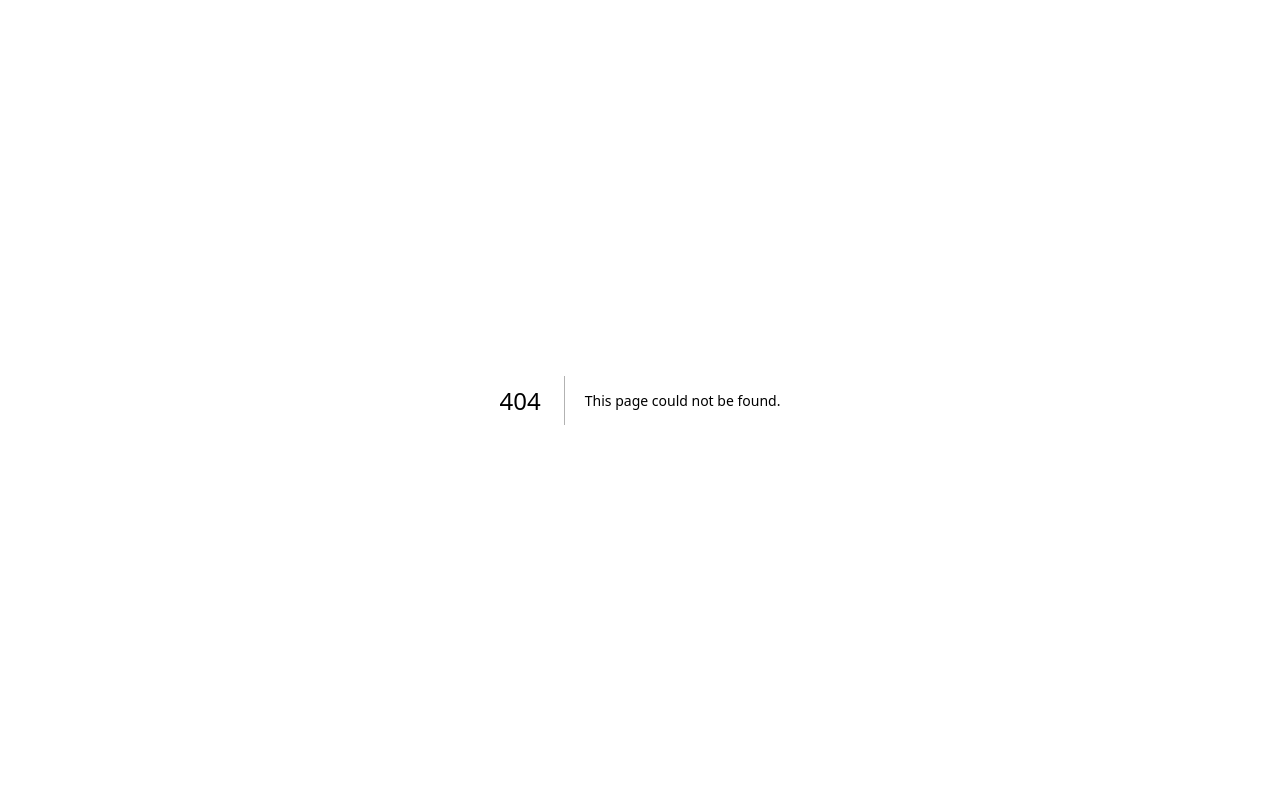
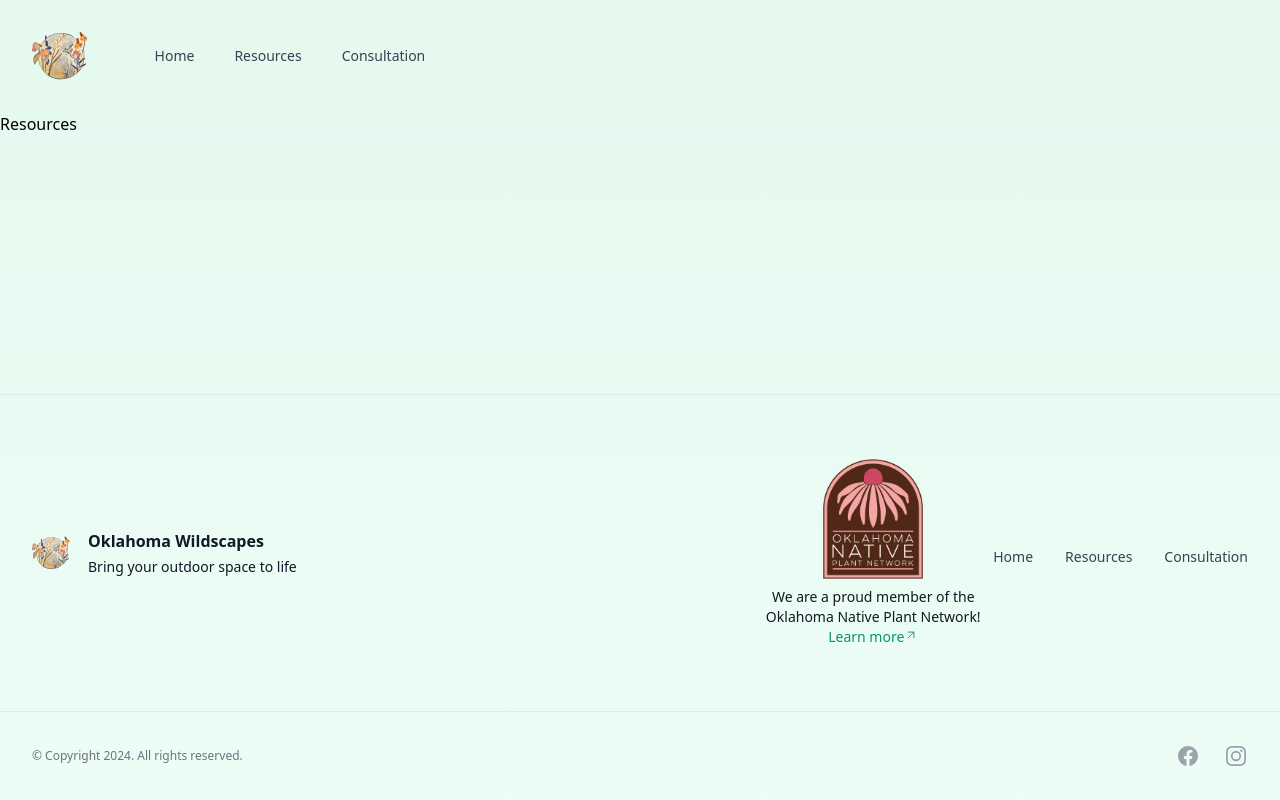
Before and after one commit to ppalms/ok-wildscapes, a Next.js app: page /resources in a window 1280 px wide. Before the commit this address had no page. Built offline with nearby package versions, Linux system fonts and the light colour scheme.

Commit message:
Rework landing page and add ONPN link

```diff
--- a/src/app/(main)/page.tsx
+++ b/src/app/(main)/page.tsx
@@ -1,15 +1,17 @@
-import { Projects } from '@/components/Projects';
+import { Carousel } from '@/components/Carousel';
+import { Consultation } from '@/components/Consultation';
 import { Hero } from '@/components/Hero';
 import { Logo } from '@/components/Logo';
-import { Consultation } from '@/components/Consultation';
+import { Projects } from '@/components/Projects';
 
 export default function Home() {
   return (
     <>
       <Logo className="w-64 sm:w-max sm:max-w-md md:max-w-lg lg:max-w-xl mx-auto" />
       <Hero />
+      <Consultation />
       <Projects />
-      <Consultation />
+      <Carousel />
     </>
   );
 }
--- /dev/null
+++ b/src/app/(main)/resources/page.tsx
@@ -0,0 +1,7 @@
+export default function Page() {
+  return (
+    <div>
+      <h1>Resources</h1>
+    </div>
+  );
+}
--- a/src/components/Consultation.tsx
+++ b/src/components/Consultation.tsx
@@ -6,14 +6,14 @@ export function Consultation() {
   return (
     <section
       id="consultation"
-      className="relative overflow-hidden py-20 sm:py-28"
+      className="relative overflow-hidden bg-emerald-950 py-20 sm:py-28"
     >
       <Container className="relative">
         <div className="mx-auto max-w-xl sm:text-center">
-          <h2 className="font-display text-3xl font-bold tracking-tight text-gray-900">
+          <h2 className="font-display text-3xl font-bold tracking-tight text-gray-300">
             Request a Consultation
           </h2>
-          <p className="mt-4 text-lg text-gray-600">
+          <p className="mt-4 text-lg text-gray-300">
             Let us help you transform your yard into a thriving wildscape that
             benefits nature and provides you with a serene retreat. Reach out to
             us for a free consultation!
--- a/src/components/Footer.tsx
+++ b/src/components/Footer.tsx
@@ -1,7 +1,9 @@
-import { JSX, SVGProps } from 'react';
 import { Container } from '@/components/Container';
 import { Logomark } from '@/components/Logo';
 import { NavLinks } from '@/components/NavLinks';
+import { JSX, SVGProps } from 'react';
+import Image from 'next/image';
+import Link from 'next/link';
 
 const navigation = [
   {
@@ -36,12 +38,58 @@ export function Footer() {
   return (
     <footer className="border-t border-gray-200">
       <Container>
-        <div className="flex flex-col items-start justify-between gap-y-12 py-12 lg:flex-row lg:items-center lg:py-16">
-          <div className="flex items-center text-gray-900">
-            <Logomark className="h-10 w-10 flex-none fill-cyan-500" />
-            <div className="ml-4">
-              <p className="text-base font-semibold">Oklahoma Wildscapes</p>
-              <p className="mt-1 text-sm">Bring your outdoor space to life</p>
+        <div className="flex flex-col items-start gap-y-12 py-12 lg:flex-row lg:items-center lg:py-16">
+          <div className="flex flex-col-reverse sm:flex-row justify-between items-center w-full text-gray-900">
+            <div className="flex items-center mt-12 sm:mt-0">
+              <Logomark className="h-10 w-10 flex-none fill-cyan-500" />
+              <div className="ml-4">
+                <p className="text-base font-semibold">Oklahoma Wildscapes</p>
+                <p className="mt-1 text-sm">Bring your outdoor space to life</p>
+              </div>
+            </div>
+
+            <div className="flex flex-col-reverse items-center text-sm">
+              <p className="max-w-60 pt-2 text-center">
+                We are a proud member of the Oklahoma Native Plant Network!
+                <Link
+                  href="https://www.onpn.org/"
+                  className="text-emerald-600 hover:text-emerald-700"
+                  target="_blank"
+                >
+                  {' '}
+                  Learn more
+                  <span className="inline-flex">
+                    <svg
+                      data-testid="geist-icon"
+                      fill="none"
+                      height="24"
+                      shape-rendering="geometricPrecision"
+                      stroke="currentColor"
+                      stroke-linecap="round"
+                      stroke-linejoin="round"
+                      stroke-width="1.5"
+                      viewBox="0 0 24 24"
+                      width="24"
+                      style={{
+                        color: 'currentColor',
+                        width: '14px',
+                        height: '14px'
+                      }}
+                    >
+                      <path d="M7 17L17 7"></path>
+                      <path d="M7 7h10v10"></path>
+                    </svg>
+                  </span>
+                </Link>
+              </p>
+              <Link href="https://www.onpn.org/" target="_blank">
+                <Image
+                  src="/images/logos/onpn.png"
+                  width={100}
+                  height={300}
+                  alt="Oklahoma Native Plant Network logo"
+                />
+              </Link>
             </div>
           </div>
 
--- a/src/components/Header.tsx
+++ b/src/components/Header.tsx
@@ -67,7 +67,7 @@ export function Header() {
               {({ open }) => (
                 <>
                   <Popover.Button
-                    className="relative z-10 -m-2 inline-flex items-center rounded-lg stroke-gray-900 p-2 hover:bg-gray-200/50 hover:stroke-gray-600 active:stroke-gray-900 ui-not-focus-visible:outline-none"
+                    className="relative z-10 -m-2 inline-flex items-center rounded-lg stroke-gray-900 p-2 hover:bg-gray-300/50 hover:stroke-gray-600 active:stroke-gray-900 ui-not-focus-visible:outline-none"
                     aria-label="Toggle site navigation"
                   >
                     {({ open }) =>
@@ -102,12 +102,10 @@ export function Header() {
                           className="absolute inset-x-0 top-0 z-0 origin-top rounded-b-2xl bg-gray-50 px-6 pb-6 pt-32 shadow-2xl shadow-gray-900/20"
                         >
                           <div className="space-y-4">
-                            <MobileNavLink href="/#projects">
-                              Projects
+                            <MobileNavLink href="/">Home</MobileNavLink>
+                            <MobileNavLink href="/resources">
+                              Resources
                             </MobileNavLink>
-                            {/* <MobileNavLink href="/#testimonials">
-                              Testimonials
-                            </MobileNavLink> */}
                             <MobileNavLink href="/consultation">
                               Consultation
                             </MobileNavLink>
--- a/src/components/Hero.tsx
+++ b/src/components/Hero.tsx
@@ -9,12 +9,9 @@ export function Hero() {
             Bring Your Outdoor Space to Life
           </h1>
           <p className="mt-6 text-lg text-gray-600">
-            Our landscaping company specializes in wildscaping, creating
-            vibrant, eco-friendly habitats using native plants. Attract
-            pollinators and birds while beautifying your yard! Explore our
-            simple yet effective solutions for transforming your garden into a
-            thriving ecosystem. Join us in nurturing nature one garden at a
-            time.
+            Oklahoma Wildscapes specializes in creating vibrant, eco-friendly
+            habitats using native plants. Attract pollinators and birds while
+            beautifying your yard!
           </p>
         </div>
       </Container>
--- a/src/components/NavLinks.tsx
+++ b/src/components/NavLinks.tsx
@@ -9,10 +9,9 @@ export function NavLinks() {
   const timeoutRef = useRef<number | null>(null);
 
   return [
-    ['Projects', '/#projects'],
-    // ['Testimonials', '/#testimonials'],
+    ['Home', '/'],
+    ['Resources', '/resources'],
     ['Consultation', '/consultation']
-    // ['FAQs', '/#faqs'],
   ].map(([label, href], index) => (
     <Link
       key={label}
--- a/src/components/Projects.tsx
+++ b/src/components/Projects.tsx
@@ -6,22 +6,21 @@ export function Projects() {
   return (
     <section
       id="projects"
-      className="relative overflow-hidden bg-emerald-950 pt-20 sm:pt-28"
+      className="relative overflow-hidden py-20 sm:py-28 bg-gray-100"
     >
       <Container className="relative">
         <div className="mx-auto pb-4 max-w-xl sm:text-center">
-          <h2 className="font-display text-3xl font-bold tracking-tight text-white">
+          <h2 className="font-display text-3xl font-bold tracking-tight text-gray-900">
             Our Projects
           </h2>
-          <p className="mt-4 text-lg text-gray-300">
-            Explore the vibrant, eco-friendly landscapes we're cultivating
-            across Oklahoma! Follow us on Instagram for regular updates and
-            snapshots of our projects in action.
+          <p className="mt-4 text-lg text-gray-600">
+            Follow us on Instagram for updates and snapshots of our projects in
+            action!
           </p>
           <div className="p-8">
             <div className="flex items-center justify-center">
               <a
-                className="p-4 rounded-2xl shadow-neutral-950 shadow-lg border-4 border-dashed border-emerald-800 hover:bg-emerald-900"
+                className="p-4 rounded-2xl shadow-neutral-700 shadow-lg border-4 border-dashed border-emerald-800 bg-emerald-600 hover:bg-emerald-700"
                 href="https://www.instagram.com/oklahomawildscapes/?utm_source=ig_embed&amp;utm_campaign=loading"
                 target="_blank"
               >
@@ -33,7 +32,7 @@ export function Projects() {
                   width={32}
                   height={32}
                 />
-                <span className="script text-2xl sm:text-3xl text-gray-300">
+                <span className="script text-2xl sm:text-3xl text-white">
                   @oklahomawildscapes
                 </span>
               </a>
@@ -41,8 +40,6 @@ export function Projects() {
           </div>
         </div>
       </Container>
-
-      <Carousel />
     </section>
   );
 }
--- a/src/styles/globals.css
+++ b/src/styles/globals.css
@@ -14,8 +14,8 @@
 
 :root {
   --foreground-rgb: 0, 0, 0;
-  --background-start-rgb: 204, 219, 220;
-  --background-end-rgb: 250, 250, 250;
+  --background-start-rgb: 209, 250, 229, 0.5;
+  --background-end-rgb: 236, 253, 245;
 }
 /*
 @media (prefers-color-scheme: dark) {
```
Also changed, not shown: src/app/(main)/consultation/page.tsx (+0 -17 lines), public/images/logos/onpn.png (added).
